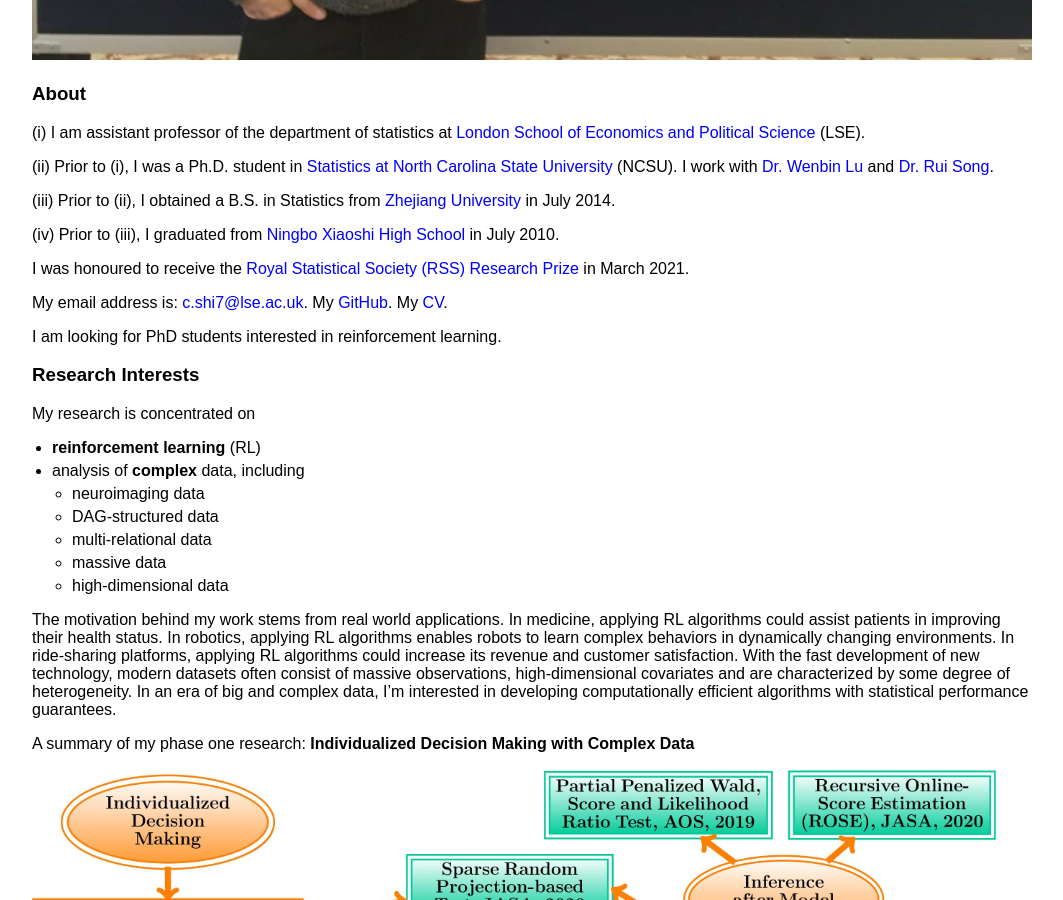
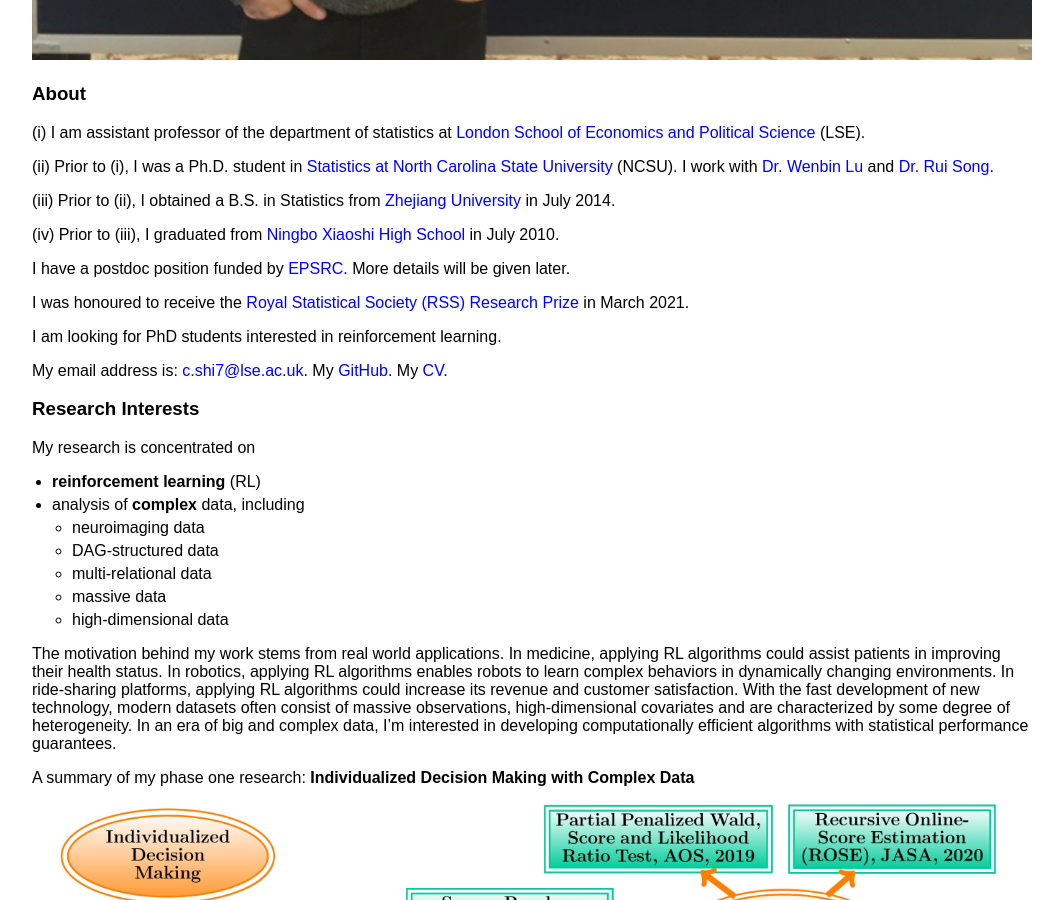
Before and after one commit to callmespring/callmespring.github.io, a Jekyll site: the page built from index.md, in a window 1280 px wide and 900 px high, scrolled down 784 px. Shown: the whole window, without its empty margins (108-1171 px from the left). Built offline with Jekyll 4.4.1, drawn with Linux system fonts in a browser that asks for light colours.

Commit message:
Update index.md

```diff
--- a/index.md
+++ b/index.md
@@ -16,11 +16,13 @@
 
 (iv) Prior to (iii), I graduated from [Ningbo Xiaoshi High School](https://en.wikipedia.org/wiki/Xiaoshi_Middle_School) in July 2010.
 
+I have a postdoc position funded by [EPSRC](https://gow.epsrc.ukri.org/NGBOViewGrant.aspx?GrantRef=EP/W014971/1&utm_source=BenchmarkEmail&utm_campaign=PhD_Newsletter_-_LT_Week_05_(2021%2f22)&utm_medium=email). More details will be given later.
+
 I was honoured to receive the [Royal Statistical Society (RSS) Research Prize](https://rss.org.uk/news-publication/news-publications/2021/general-news/announcing-our-honours-recipients-for-2021/) in March 2021.
 
+I am looking for PhD students interested in reinforcement learning.
+
 My email address is: <c.shi7@lse.ac.uk>. My [GitHub](https://github.com/callmespring). My [CV](./mycv-4.pdf).
-
-I am looking for PhD students interested in reinforcement learning.
 
 ### Research Interests
 
```
